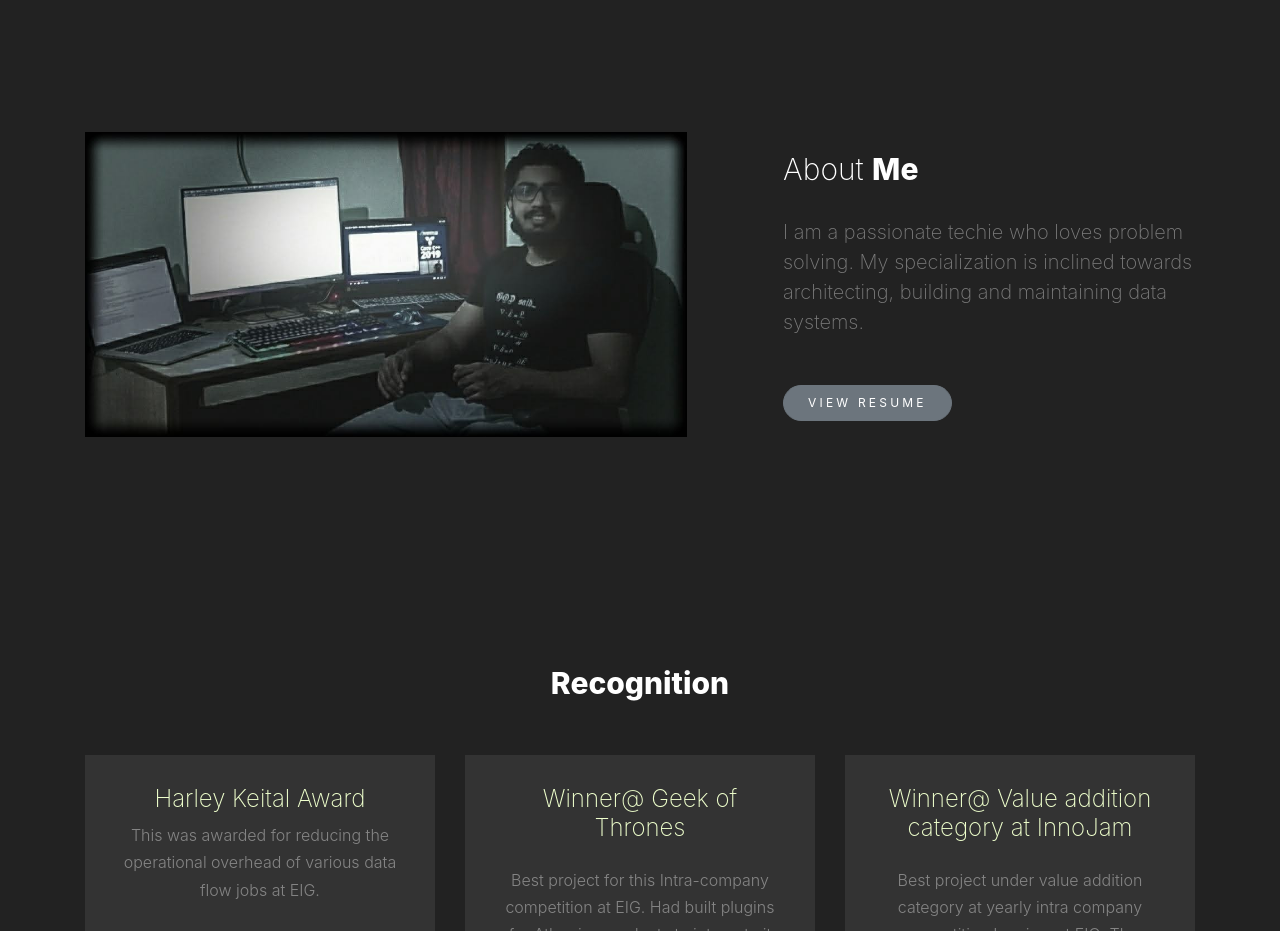
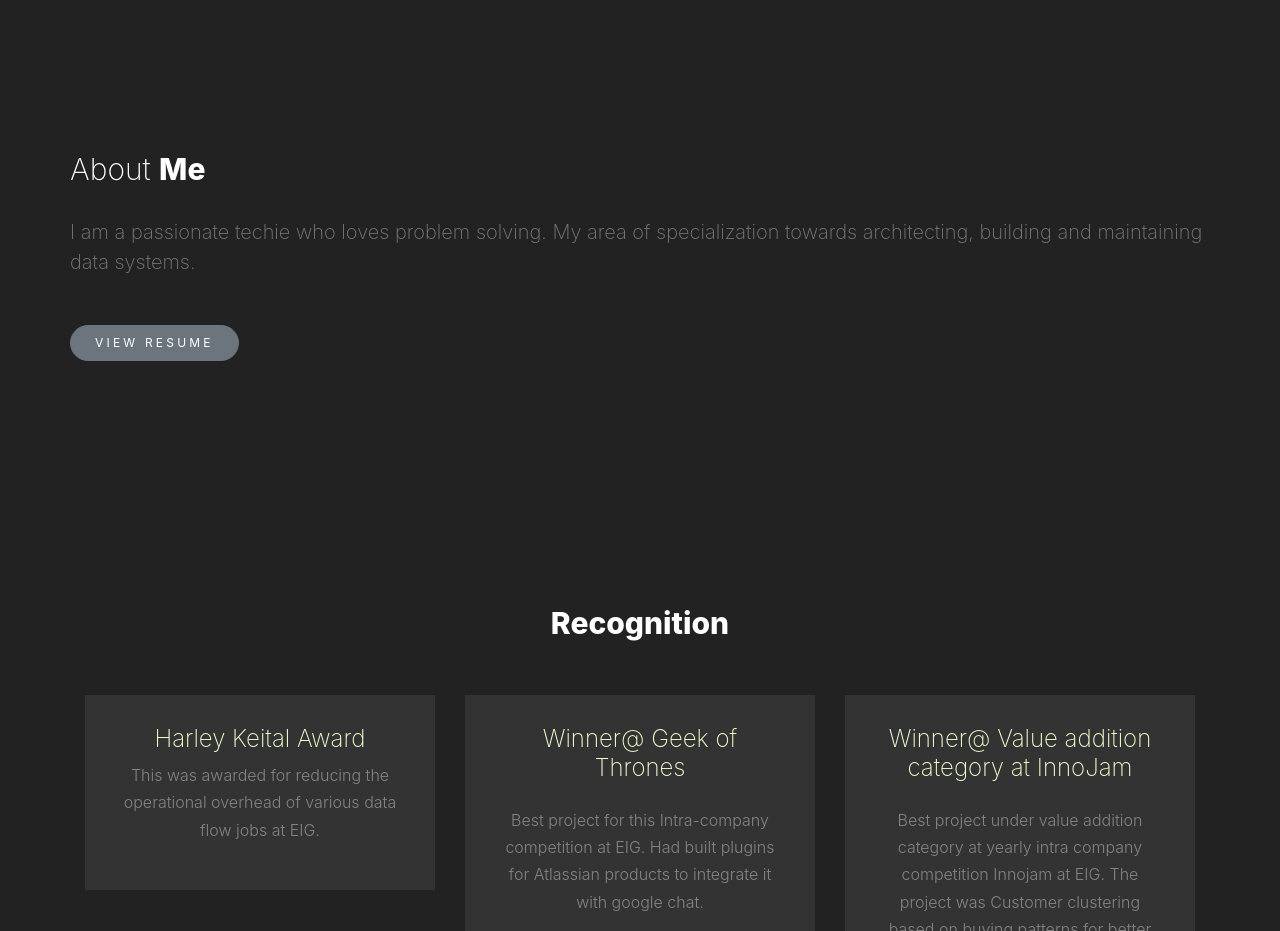
Before and after one commit to abhilashbss/abhilashbss.github.io, a plain HTML site: page index.html in a window 1280 px wide. Shown: the part 3980-4911 px from the top of the page. Drawn offline with nearby package versions, Linux system fonts and the light colour scheme; files whose address does not match are found by name.

Commit message:
profile Update

```diff
--- a/index.html
+++ b/index.html
@@ -509,14 +509,11 @@
 	<section class="site-section" id="section-about">
 		<div class="container">
 			<div class="row mb-5 align-items-center">
-				<div class="col-lg-7 pr-lg-5 mb-5 mb-lg-0">
-					<img src="images/image_2_1.jpg" alt="Image placeholder" class="img-fluid">
-				</div>
-				<div class="col-lg-5 pl-lg-5">
+				<div>
 					<div class="section-heading">
 						<h2>About <strong>Me</strong></h2>
 					</div>
-					<p class="lead">I am a passionate techie who loves problem solving. My specialization is inclined towards architecting, building and maintaining data systems. </p>
+					<p class="lead">I am a passionate techie who loves problem solving. My area of specialization towards architecting, building and maintaining data systems. </p>
 					<p class="mb-5  "></p>
 
 					<p>
```
Also changed, not shown: images/desc.png (added), images/image_11.jpg (deleted), images/image_2_1.jpg (deleted), 1 other file.
